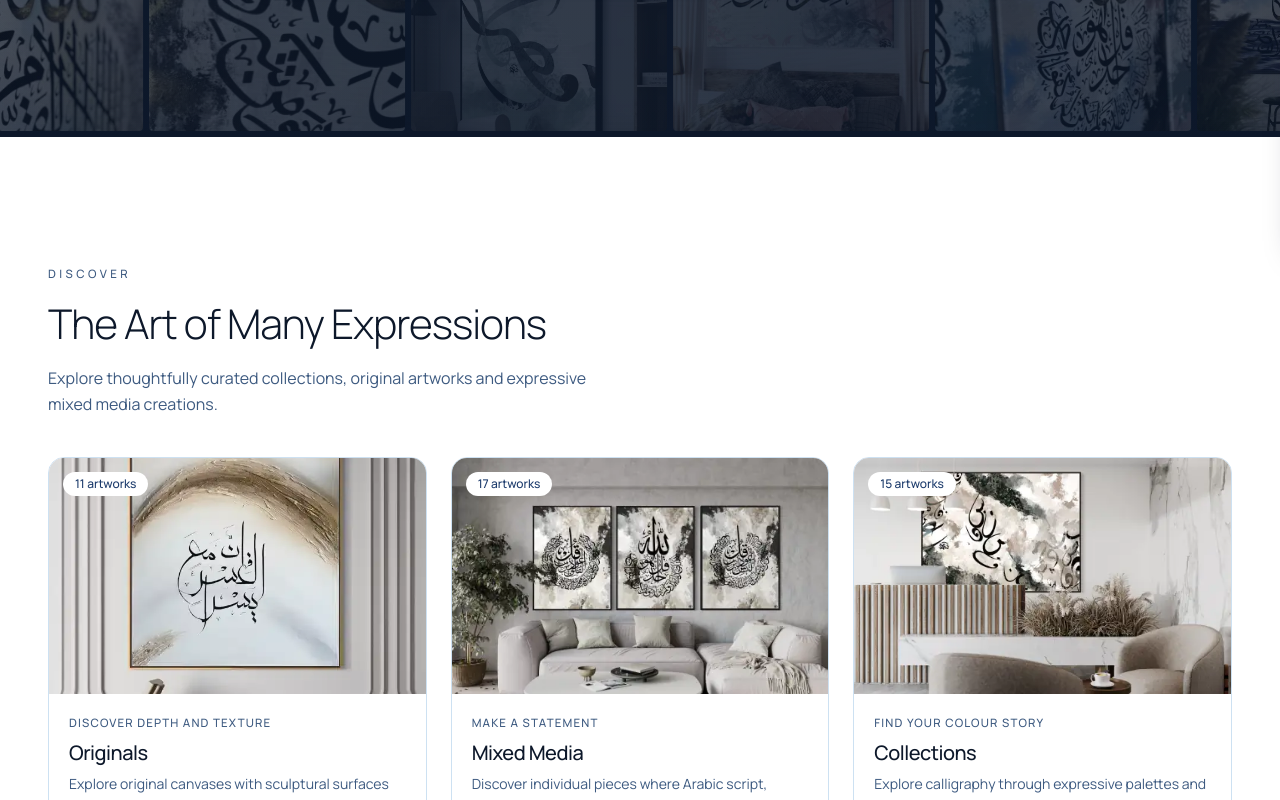
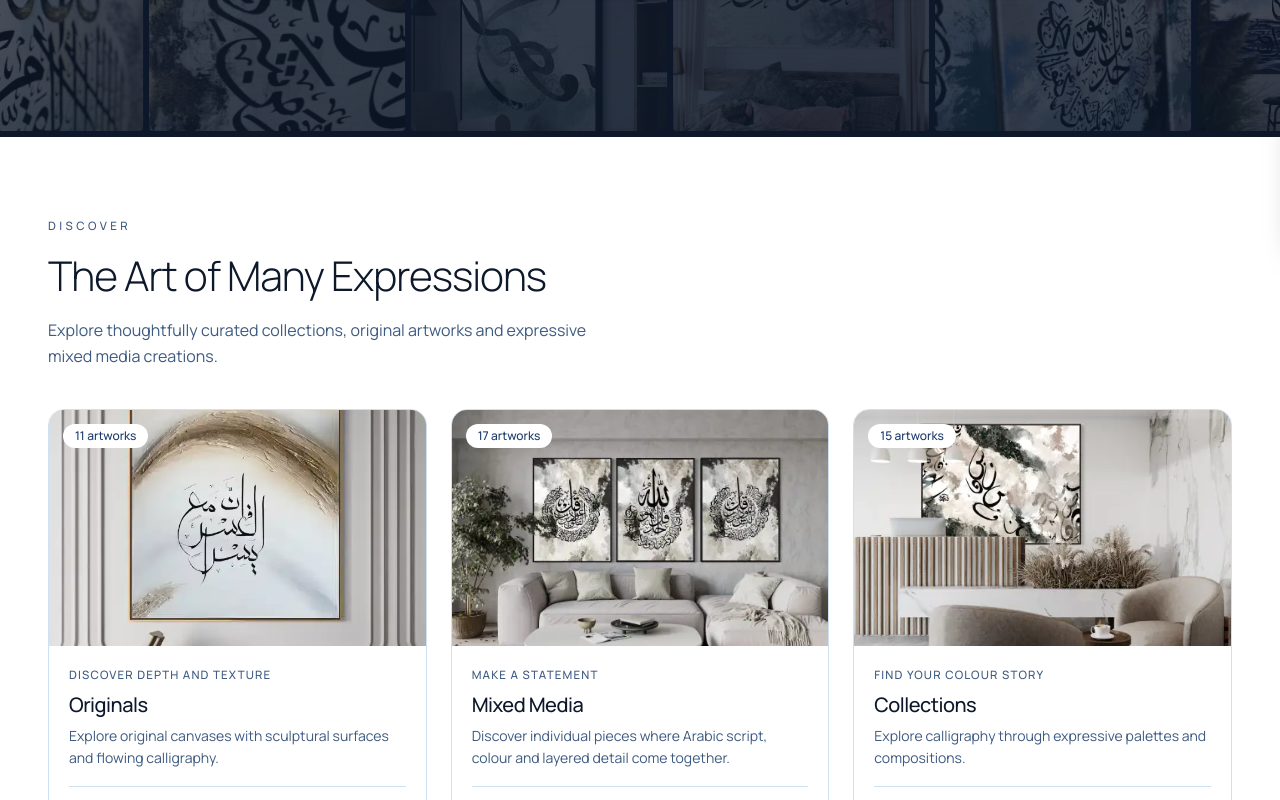
Before and after one commit to MFX-LABS-INDIA/sumaira-arts, a Next.js app: page / in a window 1280 px wide. Shown: the part 540-1340 px from the top of the page. Built offline with nearby package versions, Linux system fonts and the light colour scheme; no server answers.

Commit message:
chore: standardize vertical section spacing across pages

```diff
--- a/src/components/atoms/Section/Section.tsx
+++ b/src/components/atoms/Section/Section.tsx
@@ -10,11 +10,11 @@ const tones = {
 export type SectionTone = keyof typeof tones;
 
 /**
- * Vertical rhythm: 64px mobile, 96px tablet, 128px desktop.
+ * Standard editorial vertical rhythm: 40px mobile, 48px sm, 64px tablet, 80px desktop.
  *
  * Deliberately no `content-visibility: auto` here. It was measured and rejected: Lighthouse mobile
  * fell 93 to 90 (Speed Index 1.5s to 4.3s) for a 48ms layout saving, and anchor jumps overshot
- * because skipped sections only have estimated heights. See docs/PERFORMANCE.md.
+ * because skipped sections only have estimated heights.
  */
 export function Section({
   id,
@@ -28,7 +28,7 @@ export function Section({
   children: ReactNode;
 }) {
   return (
-    <section id={id} className={`scroll-mt-19 py-10 sm:py-14 md:py-24 lg:py-32 ${tones[tone]} ${className}`}>
+    <section id={id} className={`scroll-mt-19 py-10 sm:py-12 md:py-16 lg:py-20 ${tones[tone]} ${className}`}>
       {children}
     </section>
   );
--- a/src/components/organisms/Commission/Commission.tsx
+++ b/src/components/organisms/Commission/Commission.tsx
@@ -9,7 +9,7 @@ import { commission } from "@/data/commission";
 /** A studio introduction followed by a clear, three-step commission journey. */
 export function Commission() {
   return (
-    <Section id="commission" tone="ice" className="py-7 sm:py-10 md:py-24 lg:py-32">
+    <Section id="commission" tone="ice">
       <Container>
         <div className="overflow-hidden rounded-2xl border border-light bg-white shadow-raised sm:rounded-3xl">
           <div className="grid lg:grid-cols-2">
```
